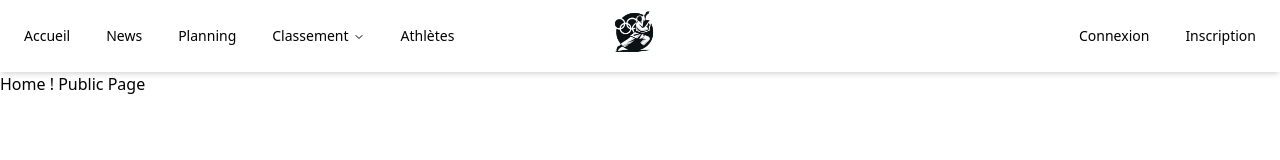
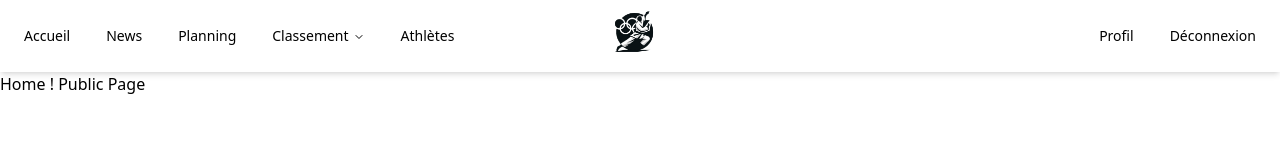
Before and after one commit to johannes60-sk/projet-jo-hetic, a React (Vite) app in the folder front/: page / in a window 1280 px wide. Shown: the top 160 px of the page. Built offline with nearby package versions, Linux system fonts and the light colour scheme; sample sign-in values are in the browser's storage; what miragejs would draw is missing.

Commit message:
add account system in header

```diff
--- a/front/src/components/Header.jsx
+++ b/front/src/components/Header.jsx
@@ -15,6 +15,9 @@ import { Link } from "react-router-dom"
 
 
 const Header = () => {
+
+    const isAuthenticated = sessionStorage.getItem('user') ? true : false
+
   return (
     <header className="w-screen shadow-md flex justify-between py-4 px-2 relative">
         <NavigationMenu>
@@ -55,14 +58,38 @@ const Header = () => {
         </Link>
 
         <NavigationMenu>
+
+            {
+                isAuthenticated ? (
+                    <NavigationMenuList>
+                        <NavigationMenuItem>
+                            <Link to='/profile'>
+                                <NavigationMenuLink className={navigationMenuTriggerStyle()}>Profil</NavigationMenuLink>
+                            </Link>
+                        </NavigationMenuItem>
+                        <NavigationMenuItem>
+                            <Link to='/logout'>
+                                <NavigationMenuLink className={navigationMenuTriggerStyle()}>Déconnexion</NavigationMenuLink>
+                            </Link>
+                        </NavigationMenuItem>
+                    </NavigationMenuList>
+                )
+                : (
                     <NavigationMenuList className=''>
                         <NavigationMenuItem>
+                            <Link to='/login'>
                                 <NavigationMenuLink className={navigationMenuTriggerStyle()}>Connexion</NavigationMenuLink>
+                            </Link>
                         </NavigationMenuItem>
                         <NavigationMenuItem>
+                            <Link to='/register'>
                                 <NavigationMenuLink className={navigationMenuTriggerStyle()}>Inscription</NavigationMenuLink>
+                            </Link>
                         </NavigationMenuItem>
                     </NavigationMenuList>
+                )
+            }
+
         </NavigationMenu>
     </header>
   )
```
Lines whose indentation alone changed are shown as unchanged.
